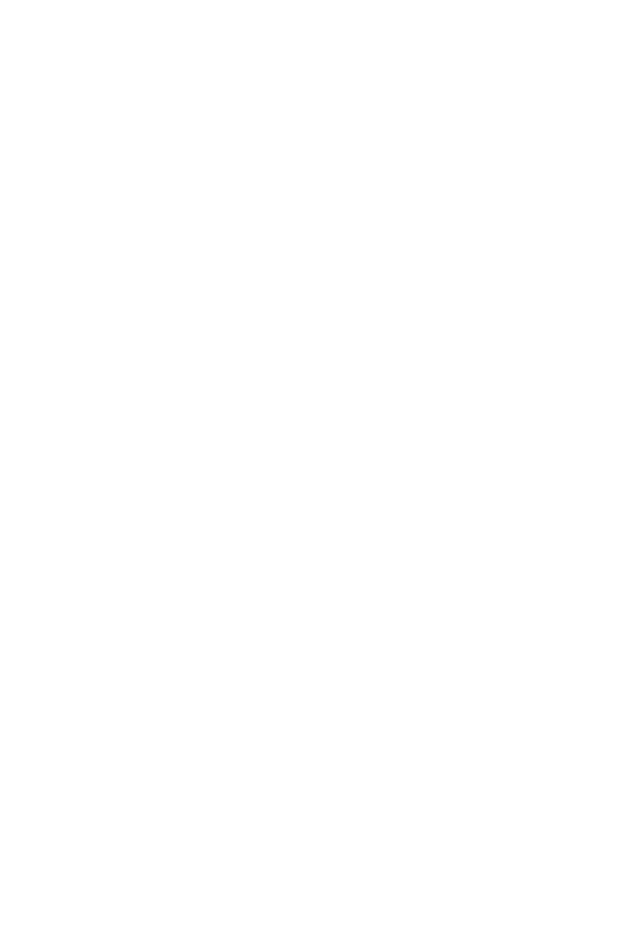
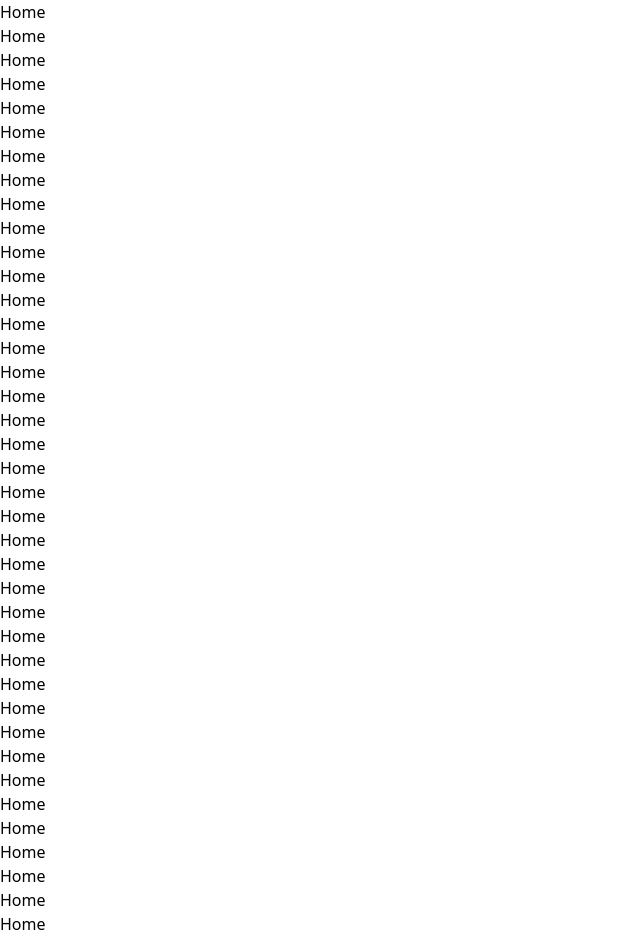
Before and after one commit to vanbuile/SSPS, a React (Create React App) app in the folder client/: page / in a window 1280 px wide. Shown: the part 280-1216 px from the top of the page, without its empty margins (0-640 px from the left). Before the commit the page ends 800 px from the top, so only its background shows below. Built offline with nearby package versions, Linux system fonts and the light colour scheme.

Commit message:
navbar always on top

```diff
--- a/client/src/App.js
+++ b/client/src/App.js
@@ -17,6 +17,8 @@
 
 export default function App() {
   return (
+      <>
+
 
       <Routes>
           <Route path="/admin/" element={<LayoutAdmin />}>
@@ -36,5 +38,6 @@
           </Route>
           <Route path='*' element={<Error />} />
       </Routes>
+      </>
   );
 }
--- a/client/src/layouts/header/header.js
+++ b/client/src/layouts/header/header.js
@@ -17,10 +17,10 @@
 
 export default function Example() {
   return (
-    <Disclosure as="nav" className="bg-white">
+    <Disclosure as="nav" className=" bg-white sticky top-0 ">
       {({ open }) => (
         <>
-          <div className="mx-auto max-w-7xl px-2 sm:px-6 lg:px-8">
+          <div className="mx-auto max-w-7xl px-2 sm:px-6 lg:px-8 ">
             <div className="relative flex h-16 items-center justify-between">
               <div className="absolute inset-y-0 left-0 flex items-center sm:hidden">
                 {/* Mobile menu button*/}
--- a/client/src/pages/home/home.js
+++ b/client/src/pages/home/home.js
@@ -2,6 +2,58 @@
 
 export default function Home() {
   return (
+    <>
+        <h1 className='center'>Home</h1>
     <h1 className='center'>Home</h1>
+    <h1 className='center'>Home</h1>
+    <h1 className='center'>Home</h1>
+    <h1 className='center'>Home</h1>
+    <h1 className='center'>Home</h1>
+    <h1 className='center'>Home</h1>
+    <h1 className='center'>Home</h1>
+    <h1 className='center'>Home</h1>
+    <h1 className='center'>Home</h1>
+    <h1 className='center'>Home</h1>
+    <h1 className='center'>Home</h1>
+    <h1 className='center'>Home</h1>
+    <h1 className='center'>Home</h1>
+    <h1 className='center'>Home</h1>
+    <h1 className='center'>Home</h1>
+    <h1 className='center'>Home</h1>
+    <h1 className='center'>Home</h1>
+    <h1 className='center'>Home</h1>
+    <h1 className='center'>Home</h1>
+    <h1 className='center'>Home</h1>
+    <h1 className='center'>Home</h1>
+    <h1 className='center'>Home</h1>
+    <h1 className='center'>Home</h1>
+    <h1 className='center'>Home</h1>
+    <h1 className='center'>Home</h1>
+    <h1 className='center'>Home</h1>
+    <h1 className='center'>Home</h1>
+    <h1 className='center'>Home</h1>
+    <h1 className='center'>Home</h1>
+    <h1 className='center'>Home</h1>
+    <h1 className='center'>Home</h1>
+    <h1 className='center'>Home</h1>
+    <h1 className='center'>Home</h1>
+    <h1 className='center'>Home</h1>
+    <h1 className='center'>Home</h1>
+    <h1 className='center'>Home</h1>
+    <h1 className='center'>Home</h1>
+    <h1 className='center'>Home</h1>
+    <h1 className='center'>Home</h1>
+    <h1 className='center'>Home</h1>
+    <h1 className='center'>Home</h1>
+    <h1 className='center'>Home</h1>
+    <h1 className='center'>Home</h1>
+    <h1 className='center'>Home</h1>
+    <h1 className='center'>Home</h1>
+    <h1 className='center'>Home</h1>
+    <h1 className='center'>Home</h1>
+    </>
+
+
+
   );
 }
```
